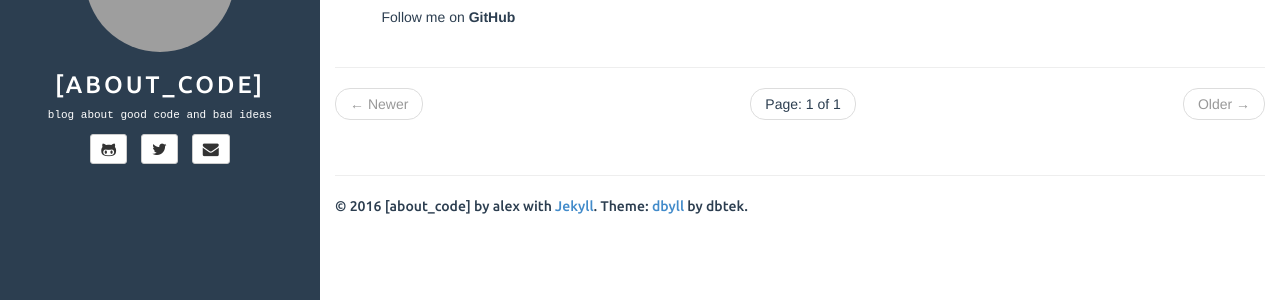
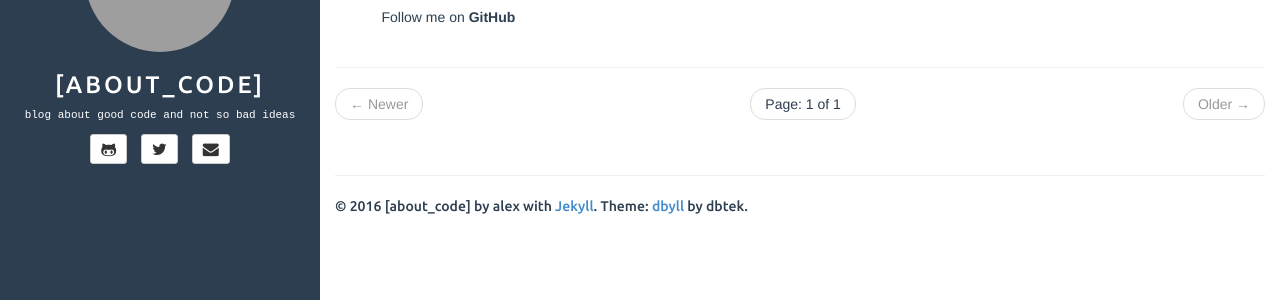
Before and after one commit to alexrochas/alexrochas.github.io, a Jekyll site: the page built from index.html, in a window 1280 px wide. Shown: the part 226-526 px from the top of the page. Built offline with Jekyll 4.4.1, drawn with Linux system fonts in a browser that asks for light colours; the list of posts is cut into pages by our own code; grey boxes are pictures that could not be loaded.

Commit message:
Update blog description

```diff
--- a/_config.yml
+++ b/_config.yml
@@ -24,7 +24,7 @@ author:
   twitter: alexsuzume
   pinterest: alexrochas
   linkedin: alexrochas
-  bio: blog about good code and bad ideas
+  bio: blog about good code and not so bad ideas
   email_md5: e6f244d374347e94e7f33897d8f3e417
 
 rss_path: feed.xml
```
